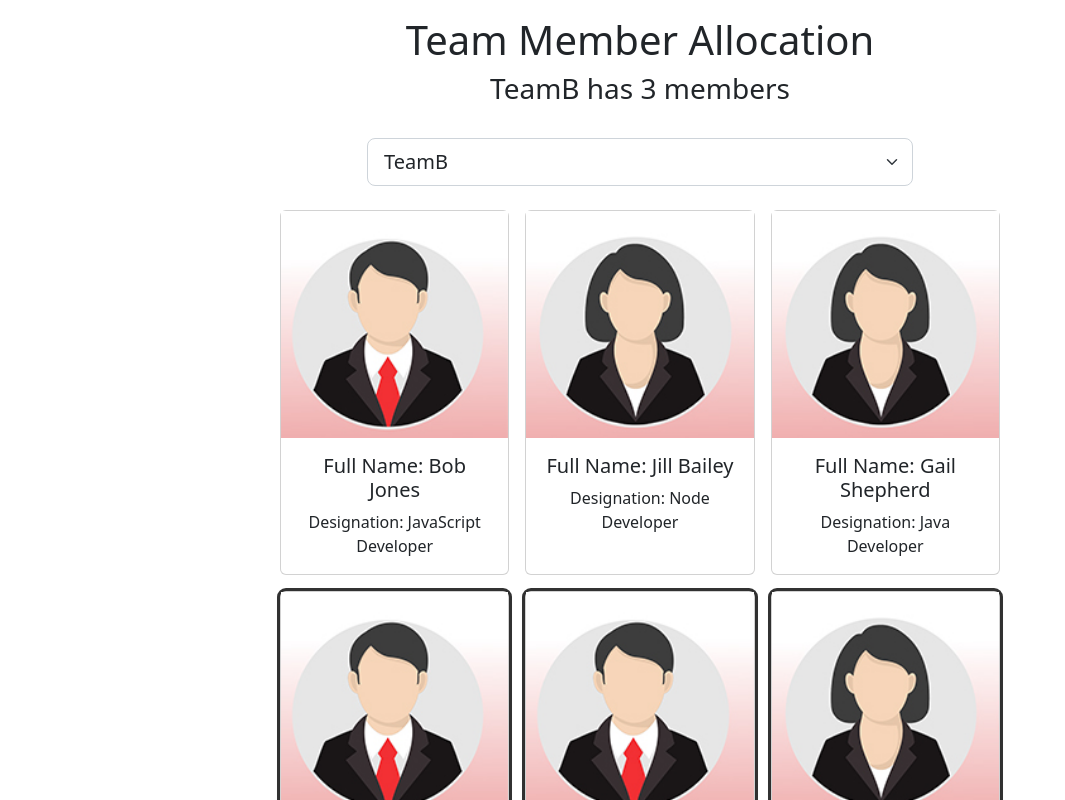
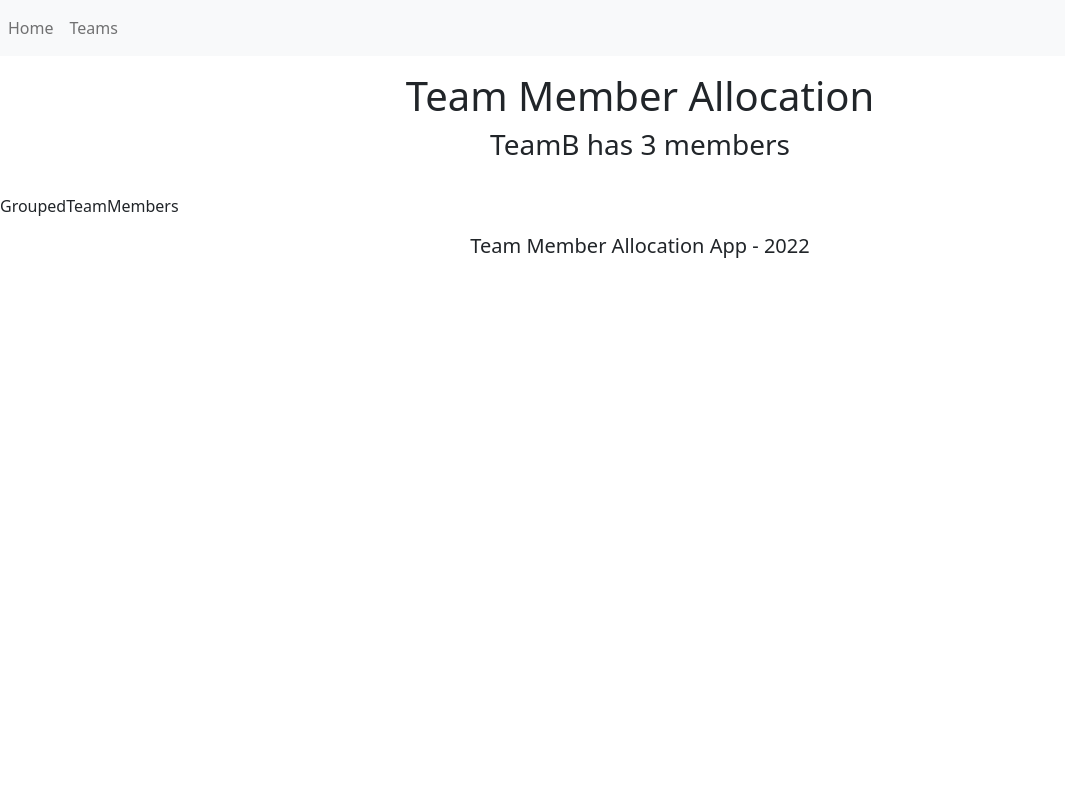
Before and after one commit to Haashir-Shakeel/react-TeamMemeberAllocation, a React (Create React App) app: page /GroupedTeamMembers in a window 1280 px wide. Shown: the top 800 px of the page, without its empty margins (0-1065 px from the left). Built offline with nearby package versions, Linux system fonts and the light colour scheme.

Commit message:
added navigation and other changes

```diff
--- a/package.json
+++ b/package.json
@@ -10,6 +10,7 @@
     "react": "^18.2.0",
     "react-bootstrap": "^2.5.0",
     "react-dom": "^18.2.0",
+    "react-router-dom": "^6.4.0",
     "react-scripts": "5.0.1",
     "web-vitals": "^2.1.4"
   },
--- a/src/App.js
+++ b/src/App.js
@@ -5,7 +5,9 @@
 import { Content } from './components/Content';
 import Employees from './components/Employees';
 import { useState, useEffect } from 'react';
-
+import {BrowserRouter as Router, Route, Routes} from 'react-router-dom'
+import { GroupedTeamMembers } from './components/GroupedTeamMembers';
+import Nav from './components/Nav';
 function App() {
 
   const [selectedTeam, setSelectedTeam] = useState(JSON.parse(localStorage.getItem('selectedTeam')) || 'TeamB')
@@ -116,19 +118,23 @@
     setSelectedTeam(event.target.value)
   }
   return (
-      <div>
+      <Router>
+        <Nav/>
         <Header
         selectedTeam = {selectedTeam}
         teamMemberCount = {employees.filter((employee)=> employee.teamName === selectedTeam).length}
         />
-        <Employees
-        employees={employees}
-        selectedTeam={selectedTeam}
-        handleEmpoyeeCardClick={handleEmpoyeeCardClick}
-        handleTeamSelectChange={handleTeamSelectChange}
-        />
+        <Routes>
+          <Route path='/' element={<Employees
+          employees={employees}
+          selectedTeam={selectedTeam}
+          handleEmpoyeeCardClick={handleEmpoyeeCardClick}
+          handleTeamSelectChange={handleTeamSelectChange}/>}>
+          </Route>
+          <Route path='/GroupedTeamMembers' element = {<GroupedTeamMembers/>}></Route>
+        </Routes>
         <Footer/>
-      </div>
+      </Router>
     );
 }
 
--- /dev/null
+++ b/src/components/GroupedTeamMembers.jsx
@@ -0,0 +1,7 @@
+import React from 'react'
+
+export const GroupedTeamMembers = () => {
+  return (
+    <div>GroupedTeamMembers</div>
+  )
+}
--- /dev/null
+++ b/src/components/Nav.jsx
@@ -0,0 +1,20 @@
+import React from 'react'
+import { Link } from 'react-router-dom'
+
+const Nav = () => {
+  return (
+    <nav className='navbar navbar-expand-lg navbar-light bg-light'>
+        <ul className='navbar-nav me-auto mb-2 mb-lg-0'>
+            <li className='nav-item'>
+                <Link className='nav-link' to='/'>Home</Link>
+
+            </li>
+            <li className='nav-item'>
+            <Link className='nav-link' to='/GroupedTeamMembers'>Teams</Link>
+            </li>
+        </ul>
+    </nav>
+  )
+}
+
+export default Nav
```
Also changed, not shown: 1 other file (tests, documents, lock files or other folders).
